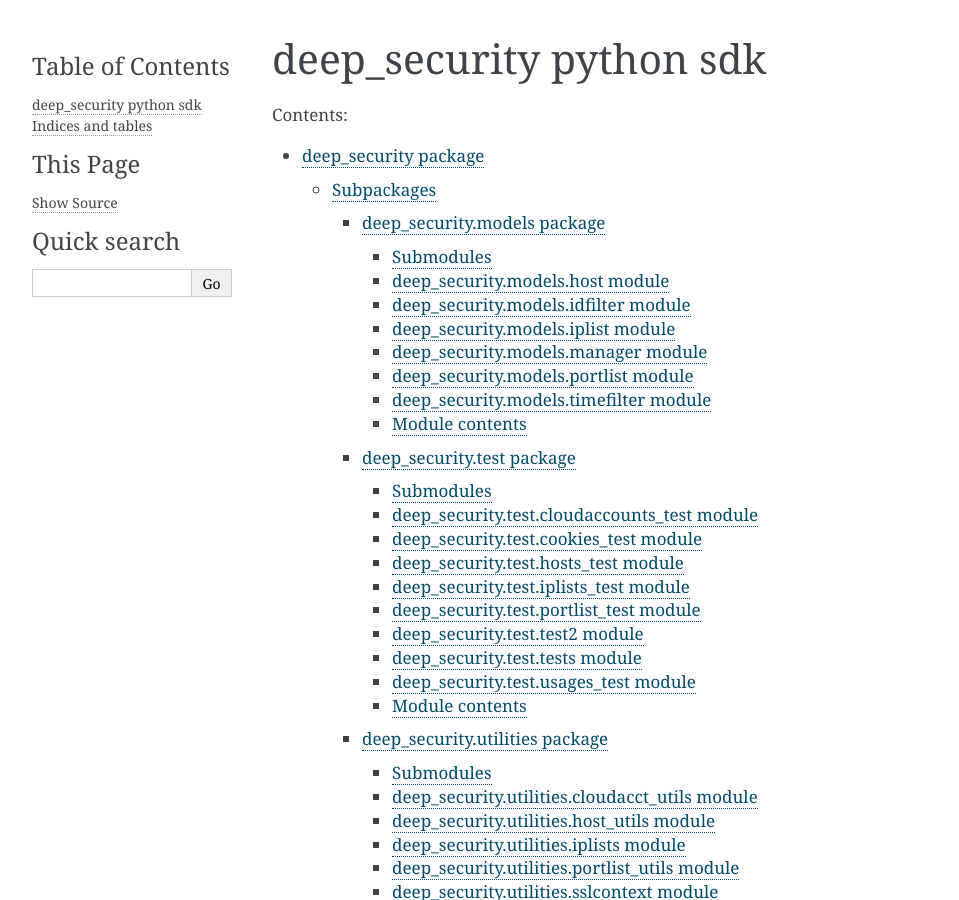
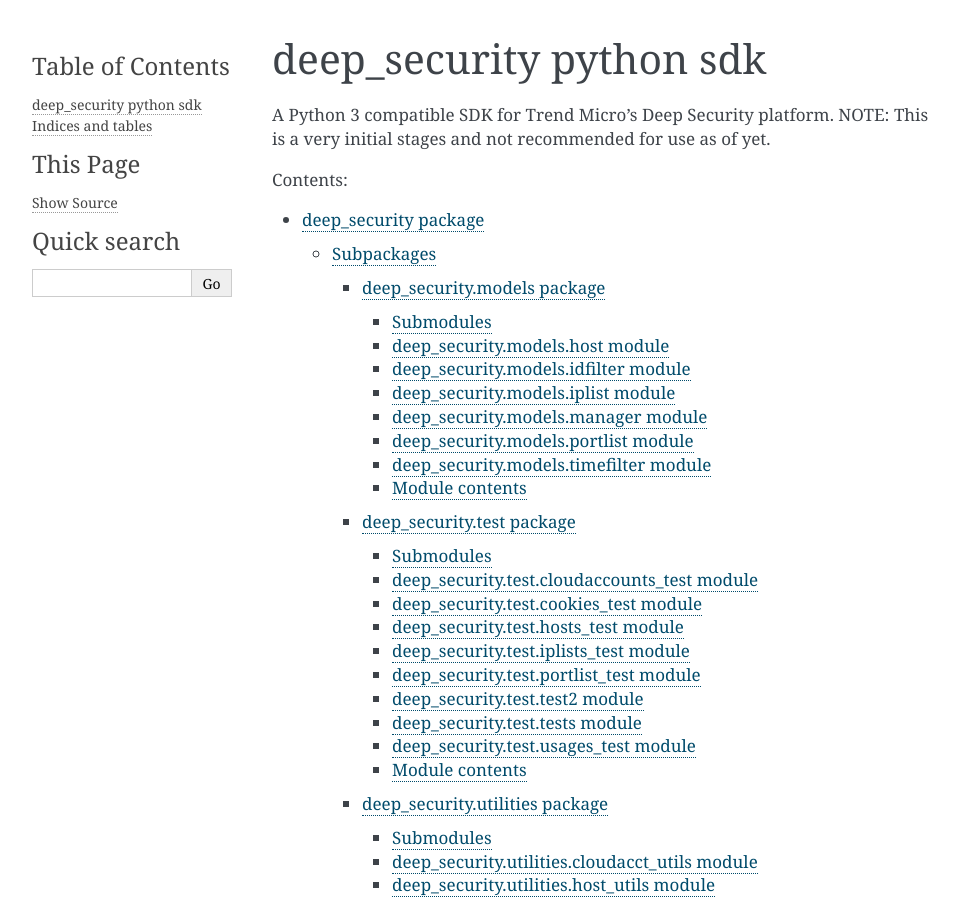
Before and after one commit to trend206/dsp3, a Sphinx documentation site: the page built from docs/source/index.rst, in a window 1280 px wide and 900 px high. Shown: the whole window, without its empty margins (148-1107 px from the left). Built offline with Sphinx 7.4.7, drawn with Linux system fonts in a browser that asks for light colours.

Commit message:
starting documentation

```diff
--- a/docs/source/index.rst
+++ b/docs/source/index.rst
@@ -5,6 +5,9 @@
 
 deep_security python sdk
 =========================================
+
+A Python 3 compatible SDK for Trend Micro's Deep Security platform.
+NOTE: This is a very initial stages and not recommended for use as of yet.
 
 Contents:
 
```
